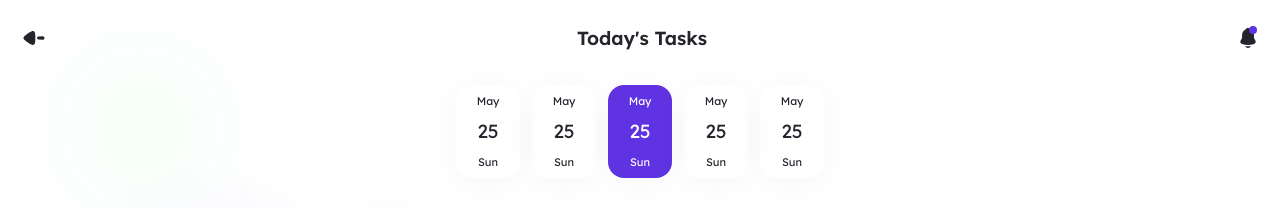
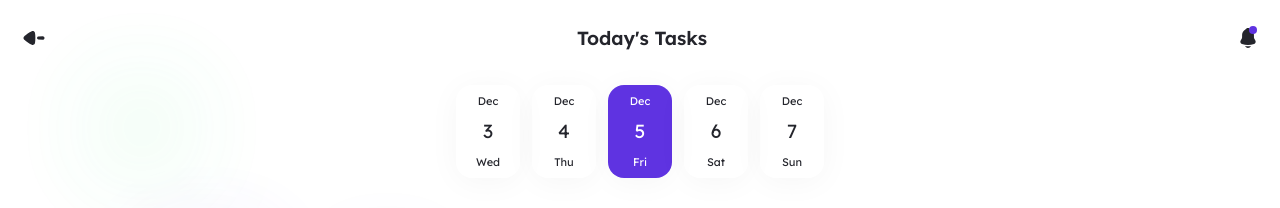
Before and after one commit to Yasin-Fathollahi/smart-notes, a Next.js app: page /today in a window 1280 px wide. Shown: the top 208 px of the page. Built offline with nearby package versions, Linux system fonts and the light colour scheme.

Commit message:
The date selector component in /today now shows correct dates

```diff
--- a/app/(app-pages)/today/components/date-card.tsx
+++ b/app/(app-pages)/today/components/date-card.tsx
@@ -1,26 +1,18 @@
-import type { DayOfWeek, Month } from '@/src/types/types';
+import { dateSplitter } from '@/app/lib/utils/helpers';
 
-type DateCardProps = {
-  month: Month;
-  day: number | string;
-  dayOfWeek: DayOfWeek;
-  isActive?: boolean;
-};
-export default function DateCard({
-  month,
-  day,
-  dayOfWeek,
-  isActive,
-}: DateCardProps) {
+export default function DateCard({ index }: { index: number }) {
+  const now = new Date();
+  const cardDate = new Date(now.setDate(now.getDate() + index));
+  const { dayOfMonth, dayOfWeek, month } = dateSplitter(cardDate);
   return (
     <li>
       <button
         type="button"
-        className={`date-card ${isActive && 'bg-primary text-white'}`}
+        className={`date-card ${index === 0 && 'bg-primary text-white'}`}
       >
         <p className="text-body-xs capitalize">{month}</p>
-        <p className="text-body-lg">{day}</p>
-        <p className="text-body-xs capitalize">{dayOfWeek.split('day')[0]}</p>
+        <p className="text-body-lg">{dayOfMonth}</p>
+        <p className="text-body-xs capitalize">{dayOfWeek}</p>
       </button>
     </li>
   );
--- a/app/(app-pages)/today/components/date-selector.tsx
+++ b/app/(app-pages)/today/components/date-selector.tsx
@@ -1,15 +1,16 @@
 import DateCard from './date-card';
 
 export default function DateSelector() {
+  const length = 5;
+  const dateRangeFixer = Math.floor(length / 2);
+
+  const items = Array.from({ length }, (_, index) => (
+    <DateCard key={index} index={index - dateRangeFixer} />
+  ));
+
   return (
     <section aria-label="Date selector" className="mb-mb-section-lg">
-      <ul className="flex justify-center gap-gap-sm">
-        <DateCard day={25} dayOfWeek="sunday" month="may" />
-        <DateCard day={25} dayOfWeek="sunday" month="may" />
-        <DateCard day={25} dayOfWeek="sunday" month="may" isActive />
-        <DateCard day={25} dayOfWeek="sunday" month="may" />
-        <DateCard day={25} dayOfWeek="sunday" month="may" />
-      </ul>
+      <ul className="flex justify-center gap-gap-sm">{items}</ul>
     </section>
   );
 }
--- /dev/null
+++ b/app/lib/utils/helpers.ts
@@ -0,0 +1,18 @@
+export function dateSplitter(date: Date) {
+  const formatDate = Intl.DateTimeFormat('en-us', {
+    day: 'numeric',
+    month: 'short',
+    weekday: 'short',
+  }).format;
+
+  const formattedDate = formatDate(date);
+  const dateArray = formattedDate.replace(',', '').split(' ');
+
+  const dateObj = {
+    dayOfWeek: dateArray[0],
+    month: dateArray[1],
+    dayOfMonth: dateArray[2],
+  };
+
+  return dateObj;
+}
```
